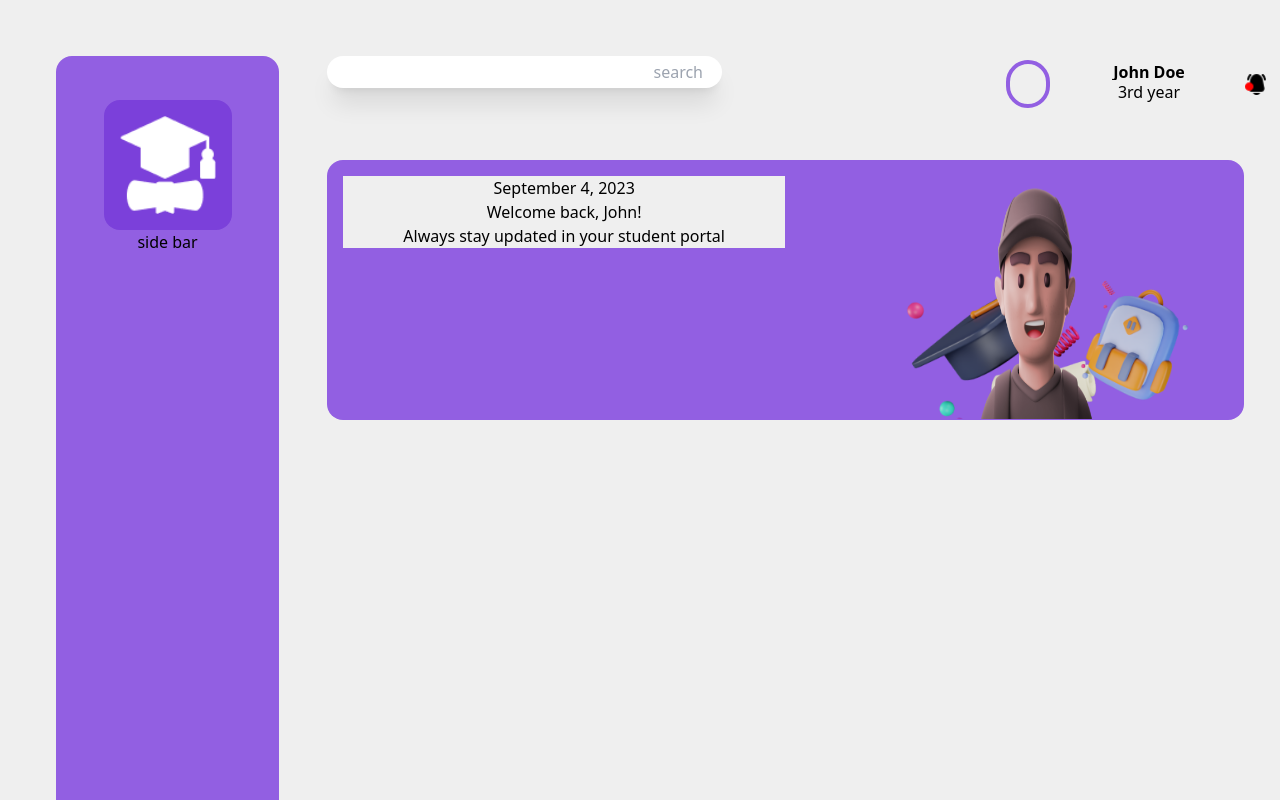
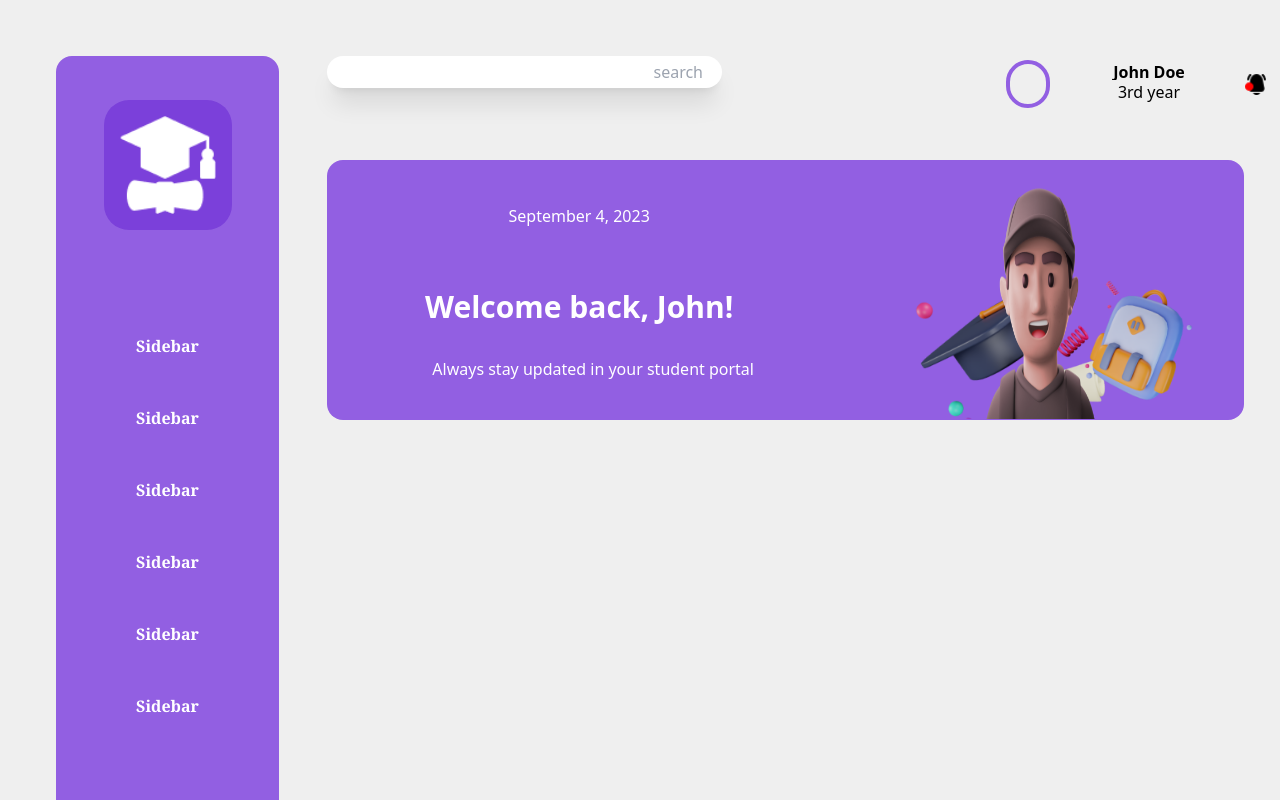
Before and after one commit to Femzy1900/Dashboard, a React (Vite) app: page / in a window 1280 px wide. Shown: the top 800 px of the page. Built offline with nearby package versions, Linux system fonts and the light colour scheme.

Commit message:
continuation

```diff
--- a/src/component/Body/Body.jsx
+++ b/src/component/Body/Body.jsx
@@ -7,6 +7,7 @@ const Body = () => {
     <div className='flex flex-col'>
         <Header />
         <Bodyhead />
+        <div className="flex"></div>
     </div>
   )
 }
--- a/src/component/Body/Bodyhead.jsx
+++ b/src/component/Body/Bodyhead.jsx
@@ -6,10 +6,10 @@ import Scholarcap from "../../assets/Scholarcap.png"
 const Bodyhead = () => {
   return (
     <div className=' relative p-4 m-6 flex rounded-2xl w-[97%] h-[260px] bg-[#925FE2]'>
-      <div className="items-center text-center  flex flex-col">
-        <p className=''>September 4, 2023</p>
-        <h1>Welcome back, John!</h1>
-        <p>Always stay updated in your student portal</p>
+      <div className="items-center ml-5 text-white   flex flex-col">
+        <p className='bg-[#925FE2] p-7'>September 4, 2023</p>
+        <h1 className='bg-[#925FE2] font-bold p-7 text-[30px]'>Welcome back, John!</h1>
+        <p className='bg-[#925FE2] font-thin pl-7'>Always stay updated in your student portal</p>
       </div>
       <div className="relative gap-0">
         <img className='w-[350px] top-[40px] absolute left-[9%] bg-[#925FE2]' src={Scholarcap} alt="" />
--- a/src/component/Menu/Menu.jsx
+++ b/src/component/Menu/Menu.jsx
@@ -5,8 +5,17 @@ const Menu = () => {
   return (
     <div className='w-[223px] h-[960px] bg-[#925FE2] m-6 text-center justify-center rounded-2xl'>
         <div className="w-[128px] h-[128px] m-auto py-4 bg-[#925FE2]">
-            <img className=' mt-7 rounded-2xl bg-[#7b40da] p-4 ' src={Cap} alt="" />
-            side bar
+            <img className=' mt-7 rounded-[25px] bg-[#7b40da] p-4 ' src={Cap} alt="" />
+        </div>
+        <div className="bg-[#925FE2] mt-[150px]">
+            <ul className='bg-[#925FE2] flex flex-col gap-[48px] font-bold font-serif text-white'>
+                <li className='bg-[#925FE2]'>Sidebar</li>
+                <li className='bg-[#925FE2]'>Sidebar</li>
+                <li className='bg-[#925FE2]'>Sidebar</li>
+                <li className='bg-[#925FE2]'>Sidebar</li>
+                <li className='bg-[#925FE2]'>Sidebar</li>
+                <li className='bg-[#925FE2]'>Sidebar</li>
+            </ul>
         </div>
     </div>
   )
```
